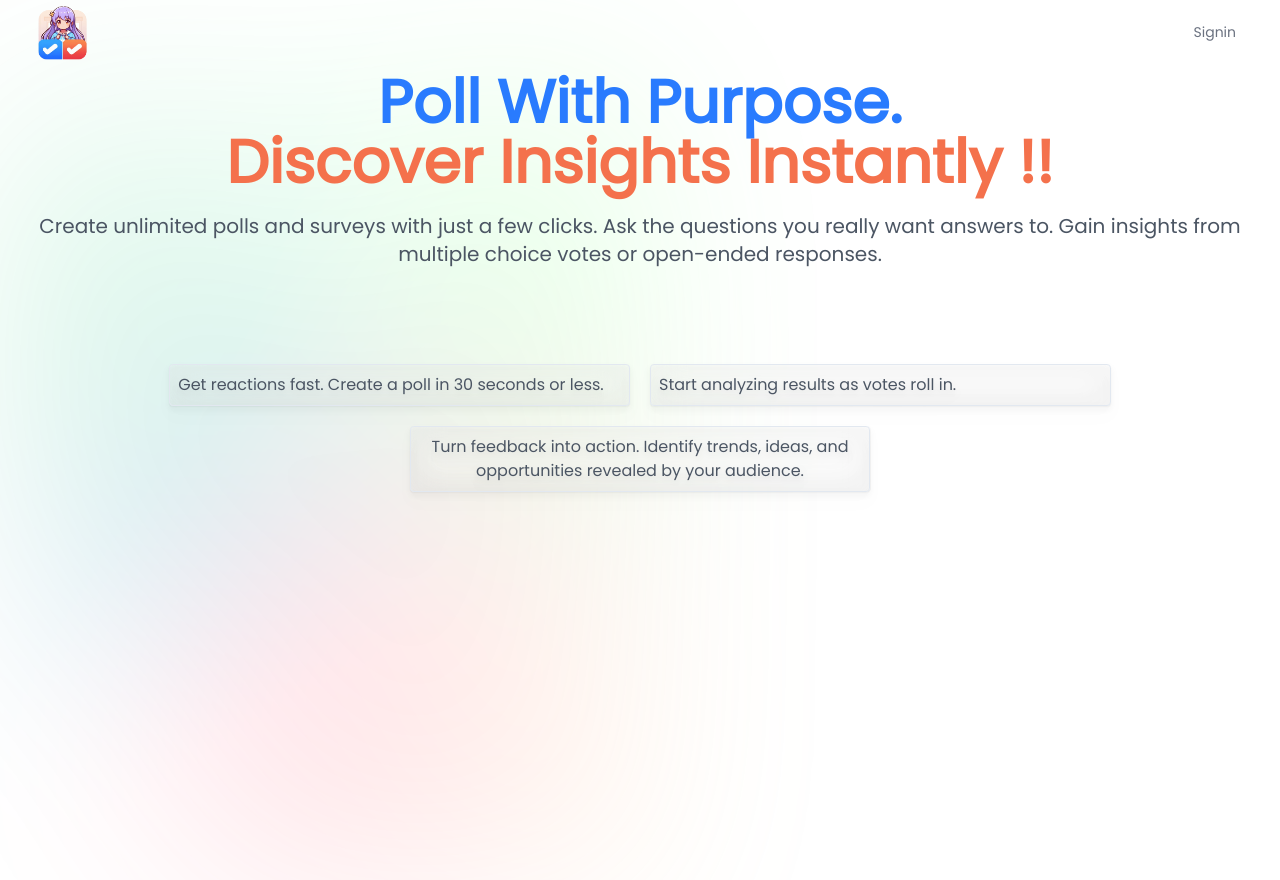
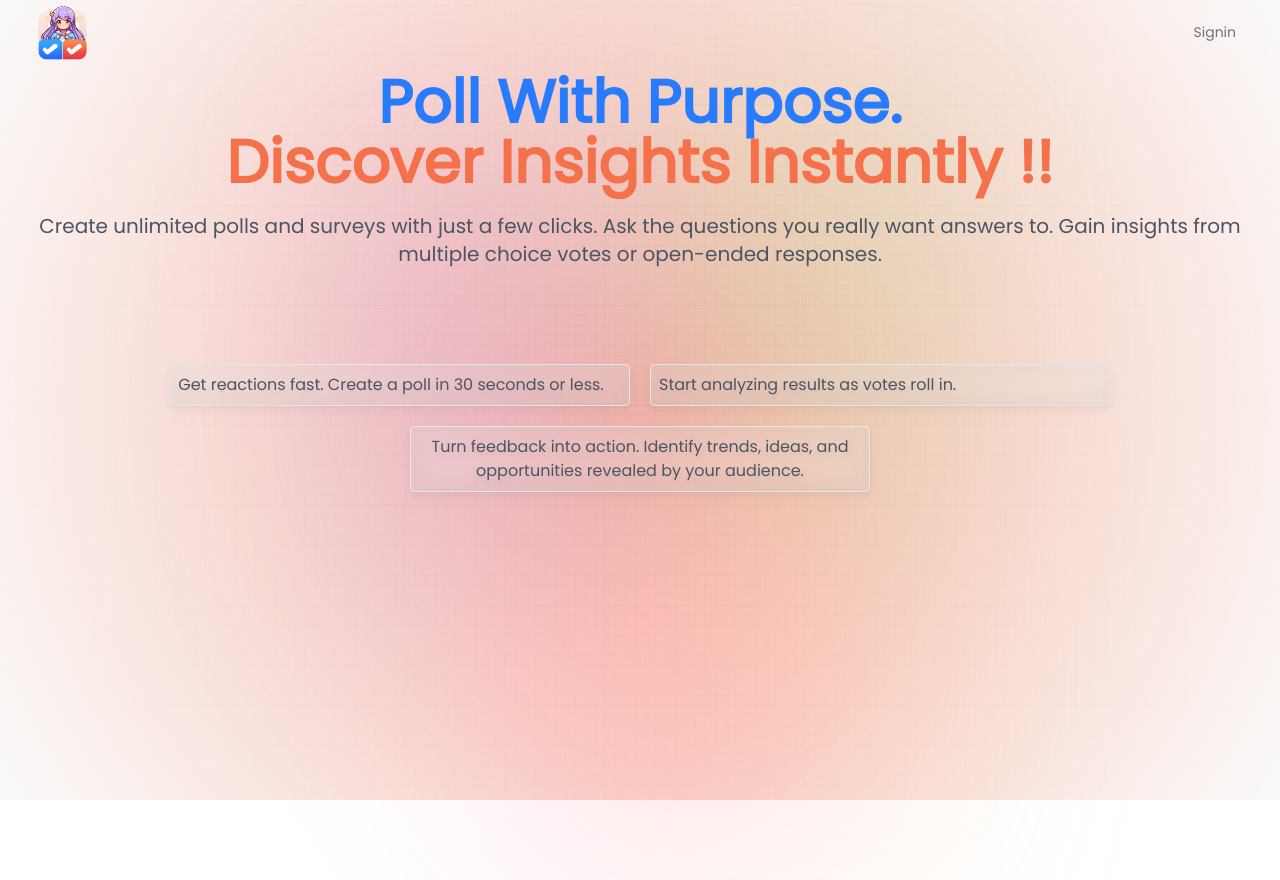
Before and after one commit to rajmaurya-dev/PollPal, a Next.js app in the folder client/: page / in a window 1280 px wide. Built offline with nearby package versions, Linux system fonts and the light colour scheme; no server answers.

Commit message:
feat: delete button

```diff
--- a/client/app/components/PollList.tsx
+++ b/client/app/components/PollList.tsx
@@ -1,4 +1,5 @@
 import { Button } from '@/components/ui/button';
+import { useRouter } from 'next/navigation';
 import React from 'react';
 
 interface Option {
@@ -23,9 +24,12 @@ interface PollListProps {
     polls: Poll[];
     handleVote: (pollId: string, option: string, optionId: string) => void;
     showCreator?: boolean;
+    showDelete?: boolean;
+    handleDelete?: any;
 }
 
-const PollList: React.FC<PollListProps> = ({ polls, handleVote, showCreator }) => {
+const PollList: React.FC<PollListProps> = ({ polls, handleVote, showCreator, showDelete, handleDelete }) => {
+    const router = useRouter()
     return (
         <ul className='flex gap-3 justify-around flex-wrap'>
             {polls.map((poll) => (
@@ -34,9 +38,12 @@ const PollList: React.FC<PollListProps> = ({ polls, handleVote, showCreator }) =
                     className="bg-white bg-opacity-25 rounded-md shadow-md p-4 mb-4 w-[270px] min-h-[200px] pb-2 backdrop-blur-md"
                 >
                     <div>
-                        <h3 className="text-xl font-semibold text-blue-500 mb-2">
-                            {poll.title}
-                        </h3>
+                        <div className='h-[50px]'>
+
+                            <h3 className="text-xl font-semibold text-blue-500 mb-2">
+                                {poll.title}
+                            </h3>
+                        </div>
                         {
                             showCreator && <p className="text-orange-500">
                                 Created by: {poll.user.username}
@@ -59,6 +66,18 @@ const PollList: React.FC<PollListProps> = ({ polls, handleVote, showCreator }) =
                             ))}
                         </ul>
                     </div>
+                    {
+                        showDelete &&
+                        <div className='flex justify-end'>
+                            <Button onClick={() => handleDelete(poll._id).then(router.refresh)} variant='ghost' className='rounded-full text-white hover:bg-red-500 hover:text-white hover:shadow hover:shadow-red-800'>
+
+                                <svg xmlns="http://www.w3.org/2000/svg" fill="none" viewBox="0 0 24 24" strokeWidth={1.5} stroke="currentColor" className="w-6 h-6 ">
+                                    <path strokeLinecap="round" strokeLinejoin="round" d="M14.74 9l-.346 9m-4.788 0L9.26 9m9.968-3.21c.342.052.682.107 1.022.166m-1.022-.165L18.16 19.673a2.25 2.25 0 01-2.244 2.077H8.084a2.25 2.25 0 01-2.244-2.077L4.772 5.79m14.456 0a48.108 48.108 0 00-3.478-.397m-12 .562c.34-.059.68-.114 1.022-.165m0 0a48.11 48.11 0 013.478-.397m7.5 0v-.916c0-1.18-.91-2.164-2.09-2.201a51.964 51.964 0 00-3.32 0c-1.18.037-2.09 1.022-2.09 2.201v.916m7.5 0a48.667 48.667 0 00-7.5 0" />
+                                </svg>
+                            </Button>
+
+                        </div>
+                    }
                 </li>
 
             ))}
--- a/client/app/globals.css
+++ b/client/app/globals.css
@@ -16,17 +16,39 @@
   top: 0;
 }
 
+.main {
+  width: 100vw;
+  min-height: 100vh;
+  position: fixed;
+  display: flex;
+  justify-content: center;
+  padding: 120px 24px 160px 24px;
+  pointer-events: none;
+  background-color: #f4704c83;
+  color: white;
+}
+.main:before {
+  background: radial-gradient(circle, rgba(2, 0, 36, 0) 0, #fafafa 100%);
+  position: absolute;
+  content: "";
+  z-index: 2;
+  width: 100%;
+  height: 100%;
+  top: 0;
+}
+
 .main:after {
   content: "";
-
+  background-image: url("/grid.svg");
   z-index: 1;
   position: absolute;
   width: 100%;
-  height: fit-content;
+  height: 100%;
   top: 0;
   opacity: 0.4;
   filter: invert(1);
 }
+
 .gradient {
   height: fit-content;
   z-index: 3;
@@ -39,10 +61,10 @@
     ),
     radial-gradient(at 97% 21%, hsla(125, 98%, 72%, 1) 0px, transparent 50%),
     radial-gradient(at 52% 99%, hsla(354, 98%, 61%, 1) 0px, transparent 50%),
-    radial-gradient(at 10% 29%, rgb(13, 183, 112) 0px, transparent 50%),
+    radial-gradient(at 10% 29%, hsla(256, 96%, 67%, 1) 0px, transparent 50%),
     radial-gradient(at 97% 96%, hsla(38, 60%, 74%, 1) 0px, transparent 50%),
-    radial-gradient(at 33% 50%, rgb(0, 58, 195) 0px, transparent 50%),
-    radial-gradient(at 79% 53%, rgb(255, 73, 124) 0px, transparent 50%);
+    radial-gradient(at 33% 50%, hsla(222, 67%, 73%, 1) 0px, transparent 50%),
+    radial-gradient(at 79% 53%, hsla(343, 68%, 79%, 1) 0px, transparent 50%);
   position: absolute;
   content: "";
   width: 100%;
@@ -51,6 +73,7 @@
   top: 80px;
   opacity: 0.15;
 }
+
 @layer base {
   :root {
     --background: 0 0% 100%;
--- a/client/app/mypolls/page.tsx
+++ b/client/app/mypolls/page.tsx
@@ -5,6 +5,7 @@ import axios from 'axios';
 import React, { useEffect, useState } from 'react'
 import PollList from '../components/PollList';
 import toast from 'react-hot-toast';
+import { useRouter } from "next/navigation";
 interface Option {
     _id: string;
     option: string;
@@ -24,6 +25,7 @@ interface Poll {
 }
 export default function Page() {
     const user = useUserStore(state => state.user)
+    const [refresh, setRefresh] = useState(false);
     const [polls, setPolls] = useState<Poll[]>([]);
     useEffect(() => {
 
@@ -43,7 +45,26 @@ export default function Page() {
             }
         };
         fetchPolls();
-    }, [])
+
+    }, [refresh])
+    const router = useRouter()
+    const handleDelete = async (pollId: any) => {
+        try {
+            const response = await axios.delete(
+                `${process.env.NEXT_PUBLIC_SERVER_PATH}/polls/${pollId}`,
+                {
+                    headers: { "Content-Type": "application/json" },
+                    withCredentials: true,
+                },
+            );
+
+            toast.success('Poll deleted successfully')
+            setRefresh(!refresh);
+            router.refresh()
+        } catch (error: any) {
+            toast.error(error.response.data.message)
+        }
+    }
     const handleVote = async (pollId: string, option: string, optionId: string) => {
         try {
             console.log(`Voted for option ${option} in poll ${pollId}`)
@@ -65,6 +86,7 @@ export default function Page() {
                 )
             );
 
+
         } catch (error: any) {
             toast.error(error.response.data.message)
         }
@@ -77,7 +99,7 @@ export default function Page() {
             </div>
             <UserHeader />
             <div className='flex gap-3 justify-around  flex-wrap'>
-                <PollList polls={polls} handleVote={handleVote} />
+                <PollList polls={polls} handleVote={handleVote} showDelete={true} handleDelete={handleDelete} />
             </div>
         </section>
     )
```
Also changed, not shown: client/public/grid.svg (added).
